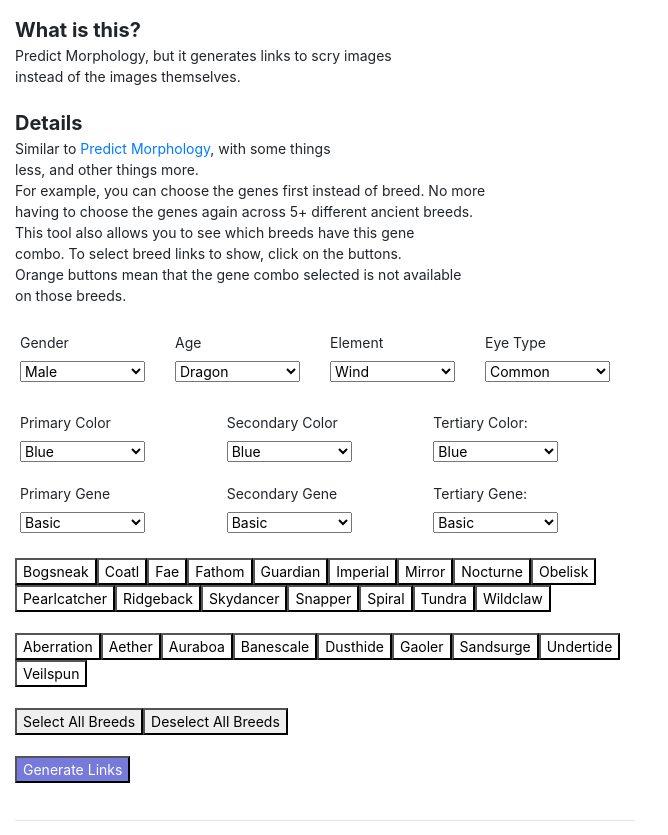
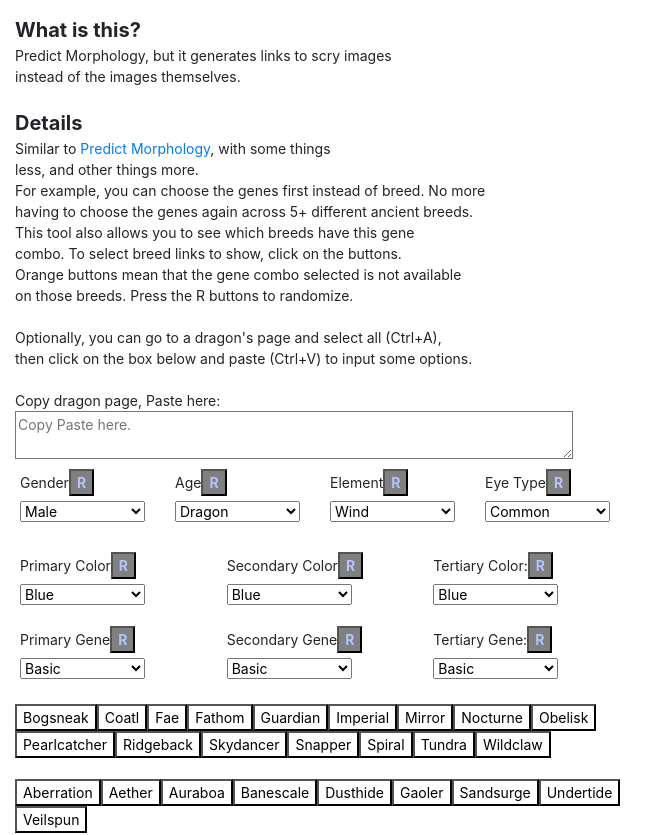
Before and after one commit to Blue-Latios/FRStuff, a Nuxt app: page /predict-lite in a window 1280 px wide. Shown: the top 835 px of the page, without its empty margins (0-668 px from the left). Built offline with nearby package versions, Linux system fonts and the light colour scheme.

Commit message:
Predict Lite improvements

```diff
--- a/pages/predict-lite/index.vue
+++ b/pages/predict-lite/index.vue
@@ -15,30 +15,39 @@
   This tool also allows you to see which breeds have this gene<br>
   combo. To select breed links to show, click on the buttons.<br>
   Orange buttons mean that the gene combo selected is not available<br>
-  on those breeds.<br><br>
+  on those breeds. Press the R buttons to randomize.<br><br>
 
+  Optionally, you can go to a dragon's page and select all (Ctrl+A),<br>
+  then click on the box below and paste (Ctrl+V) to input some options.<br><br>
+
+  Copy dragon page, Paste here:<br>
+  <textarea class="ta" placeholder="Copy Paste here." @paste="htmlPaste" style="width:90%;"></textarea><br>
 
   <div class="cols">
 	<div class="col">
-		<label>Gender</label><br>
+		<label>Gender</label>
+		<button class="r" @click="r_gender()">R</button><br>
 		<select class="dropdown" id="gender" v-model="gender">
 			<option v-for="(val, key) in gender_list" :value="val">{{ key }}</option>
 		</select>
 	</div>
 	<div class="col">
-		<label>Age</label><br>
+		<label>Age</label>
+		<button class="r" @click="r_age()">R</button><br>
 		<select class="dropdown" id="age" v-model="age">
 			<option v-for="(val, key) in age_list" :value="val">{{ key }}</option>
 		</select>
 	</div>
 	<div class="col">
-		<label>Element</label><br>
-		<select class="dropdown" id="elem" v-model="elem">
-			<option v-for="(val, key) in elem_list" :value="val">{{ key }}</option>
+		<label>Element</label>
+		<button class="r" @click="r_element()">R</button><br>
+		<select class="dropdown" id="element" v-model="element">
+			<option v-for="(val, key) in element_list" :value="val">{{ key }}</option>
 		</select>
 	</div>
 	<div class="col">
-		<label>Eye Type</label><br>
+		<label>Eye Type</label>
+		<button class="r" @click="r_eye()">R</button><br>
 		<select class="dropdown" id="eye" v-model="eye">
 			<option v-for="(val, key) in eye_list" :value="val">{{ key }}</option>
 		</select>
@@ -46,31 +55,37 @@
   </div>
   <div class="cols">
 	<div class="col">
-		<label>Primary Color</label><br>
+		<label>Primary Color</label>
+		<button class="r" @click="r_pc()">R</button><br>
 		<select class="dropdown" id="prim_c" v-model="prim_c">
 			<option v-for="(val, key) in colors" :value="val">{{ key }}</option>
 		</select><br><br>
-		<label>Primary Gene</label><br>
+		<label>Primary Gene</label>
+		<button class="r" @click="r_pg()">R</button><br>
 		<select class="dropdown" id="prim_g" v-model="prim_g">
 			<option v-for="val in prim_genes" :value="val">{{ val }}</option>
 		</select>
 	</div>
 	<div class="col">
-		<label>Secondary Color</label><br>
+		<label>Secondary Color</label>
+		<button class="r" @click="r_sc()">R</button><br>
 		<select class="dropdown" id="sec_c" v-model="sec_c">
 			<option v-for="(val, key) in colors" :value="val">{{ key }}</option>
 		</select><br><br>
-		<label>Secondary Gene</label><br>
+		<label>Secondary Gene</label>
+		<button class="r" @click="r_sg()">R</button><br>
 		<select class="dropdown" id="sec_g" v-model="sec_g">
 			<option v-for="val in sec_genes" :value="val">{{ val }}</option>
 		</select>
 	</div>
 	<div class="col">
-		<label>Tertiary Color:</label><br>
+		<label>Tertiary Color:</label>
+		<button class="r" @click="r_tc()">R</button><br>
 		<select class="dropdown" id="tert_c" v-model="tert_c">
 			<option v-for="(val, key) in colors" :value="val">{{ key }}</option>
 		</select><br><br>
-		<label>Tertiary Gene:</label><br>
+		<label>Tertiary Gene:</label>
+		<button class="r" @click="r_tg()">R</button><br>
 		<select class="dropdown" id="tert_g" v-model="tert_g">
 			<option v-for="val in tert_genes" :value="val">{{ val }}</option>
 		</select>
@@ -145,29 +160,45 @@ ul {
 	color: white;
 	cursor: not-allowed;
 }
+.r {
+	background-color: gray;
+	color: #b3c2fd;
+	font-weight: bold;
+}
+.ta {
+	background-color: transparent;
+	color: transparent;
+}
 </style>
 
 <script>
+const HTMLParser = require('node-html-parser');
+
 import SCRY from "@/data/scry.js";
 
 const start_s = "https://www1.flightrising.com/scrying/predict?";
+
+function rand(min, max) {
+	return (Math.floor(Math.random() * (max - min + 1)) + min).toString();
+}
 
 export default {
 	data() {
 		return {
 			results: '',
+			anytext: '',
 
 			colors: SCRY["colors"],
-			prim_c: 21,
-			sec_c: 21,
-			tert_c: 21,
+			prim_c: "21",
+			sec_c: "21",
+			tert_c: "21",
 
 			gender_list: SCRY["gender"],
 			gender: "0",
 			age_list: SCRY["age"],
 			age: "1",
-			elem_list: SCRY["element"],
-			elem: "3",
+			element_list: SCRY["element"],
+			element: "3",
 			eye_list: SCRY["eye_type"],
 			eye: "0",
 
@@ -258,11 +289,11 @@ export default {
 			return this.g_id[this.conv(breed)][gene];
 		},
 		generate() {
-
+			try {
 
 				let gender = "gender=" + this.gender;
 				let age = "&age=" + this.age;
-				let element = "&element=" + this.elem;
+				let element = "&element=" + this.element;
 				let eyetype = "&eyetype=" + this.eye;
 				let body = "&body=" + this.prim_c.toString();
 				let wings = "&wings=" + this.sec_c.toString();
@@ -286,7 +317,86 @@ export default {
 				});
 
 				this.results = s;
+			} catch(e) {
+				alert("Something went wrong...");
+			}
+		},
+		htmlPaste(e) {
+			let pastedText = '';
+			try {
+				if (window.clipboardData && window.clipboardData.getData) { // IE
+					pastedText = window.clipboardData.getData('Text'); //unresolved
+					alert('May not work in Internet Explorer');
+				} else if (e.clipboardData && e.clipboardData.getData) {
+					pastedText = e.clipboardData.getData('text/html');
+				}
 
+				this.processInput(pastedText);
+			} catch(e) {
+				alert('Error! Not valid pasted data.');
+			}
+		},
+		processInput(t) {
+			try {
+				const r = HTMLParser.parse(t);
+
+				this.gender = (r.querySelector(`span[data-tooltip-source="#dragon-profile-icon-sex-tooltip"]`).querySelector("img").getAttribute("src").match(/\/([^/]+)\.png$/)[1] == "male" ? 0 : 1);
+				this.age = (r.querySelector(`span[data-tooltip-source="#dragon-profile-icon-eternal-youth-tooltip"]`) ? "0" : "1");
+
+				const phys = r.querySelector("#dragon-profile-physical");
+				const iconvalues = phys.querySelectorAll(".dragon-profile-stat-icon-value");
+
+				this.prim_c = this.colors[iconvalues[0].childNodes[0].text.trim()];
+				this.sec_c = this.colors[iconvalues[1].childNodes[0].text.trim()];
+				this.tert_c = this.colors[iconvalues[2].childNodes[0].text.trim()];
+				this.prim_g = iconvalues[0].querySelector("strong").text.split(" (")[0];
+				this.sec_g = iconvalues[1].querySelector("strong").text.split(" (")[0];
+				this.tert_g = iconvalues[2].querySelector("strong").text.split(" (")[0];
+				this.element = this.element_list[iconvalues[5].childNodes[0].text.trim()];
+				this.eye = this.eye_list[iconvalues[5].querySelector("strong").text];
+
+				let breed = iconvalues[4].querySelector("strong").text;
+				let item = this.modern_list.find(obj => obj.name === breed);
+				if (item) item.isOn = true;
+				else {
+					item = this.ancient_list.find(obj => obj.name === breed);
+						if (item) item.isOn = true;
+						else alert("Breed not found?");
+				}
+
+			} catch(e) {
+				alert('Not valid dragon data?');
+			}
+		},
+		r_gender() {
+			this.gender = rand(0,1);
+		},
+		r_age() {
+			this.age = rand(0,1);
+		},
+		r_element() {
+			this.element = rand(1,Object.keys(this.element_list).length);
+		},
+		r_eye() {
+			this.eye = rand(0,Object.keys(this.eye_list).length-1);
+		},
+		r_tc() {
+			this.tert_c = rand(1,177);
+		},
+		r_pg() {
+			this.prim_g = this.prim_genes[rand(0,this.prim_genes.length-1)];
+		},
+		r_pc() {
+			this.prim_c = rand(1,177);
+		},
+		r_sg() {
+			this.sec_g = this.sec_genes[rand(0,this.sec_genes.length-1)];
+		},
+		r_sc() {
+			this.sec_c = rand(1,177);
+		},
+		r_tg() {
+			this.tert_g = this.tert_genes[rand(0,this.tert_genes.length-1)];
 		},
 	}
 }
```
